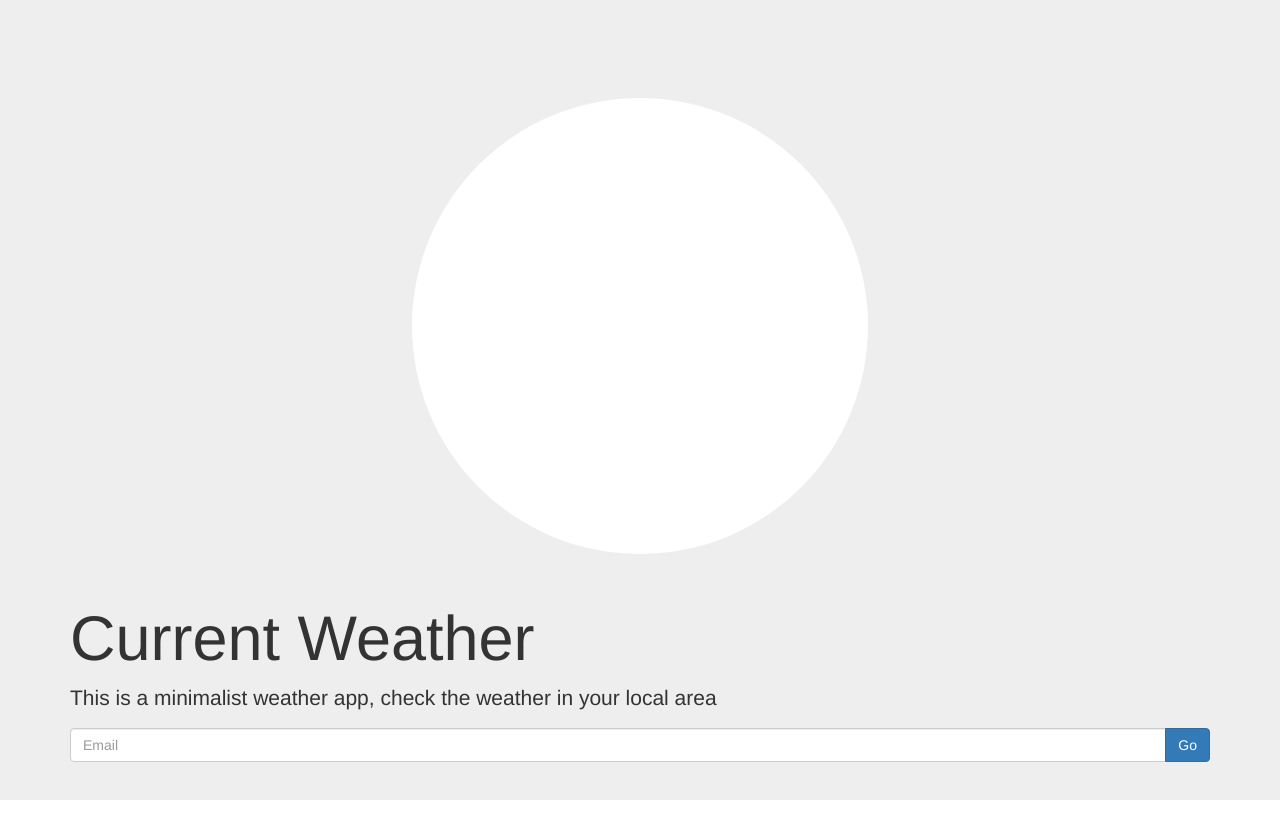
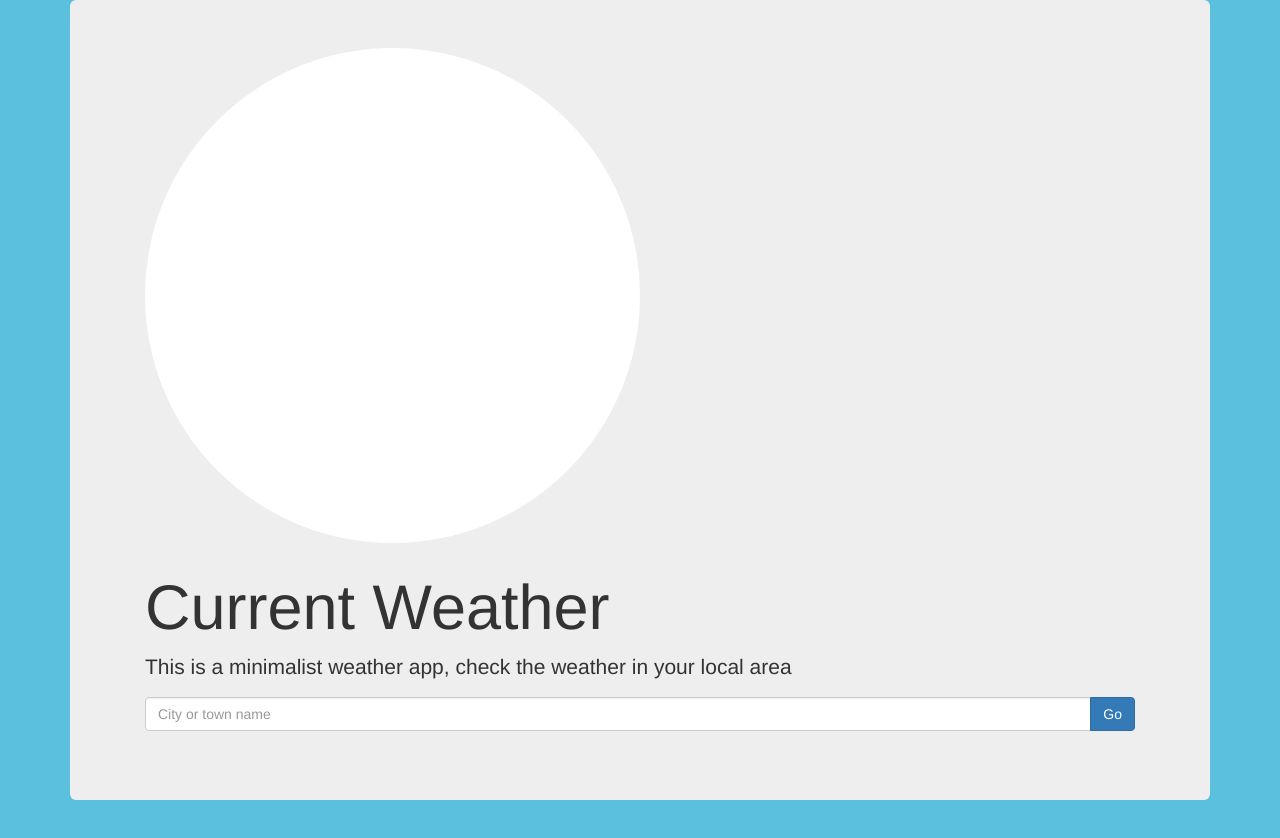
Before and after one commit to glitchybitchy/Weather-App, a plain HTML site: page index.html in a window 1280 px wide. Drawn offline with nearby package versions, Linux system fonts and the light colour scheme; no server answers.

Commit message:
fixed styling issues

```diff
--- a/css/style.css
+++ b/css/style.css
@@ -1,14 +1,36 @@
+body{
+	background-color: #5bc0de;
+}
+
 .jumbotron {
 
 	height: 100vh;
 	width: 100%;
+	padding-bottom: 50px;
 }
 
-.circle{
-	background-color: white;
-	height:auto;
-	width:40%;
-	margin: 50px auto;
-	border-radius: 50%;
-	padding-top: 40%;
+.container{
+	height:100vh;
+	padding-bottom: 48px;
 }
+
+
+.square {
+  position: relative;
+  width: 50%;
+  margin-bottom: 30px;
+}
+
+.square:after {
+  content: "";
+  display: block;
+  padding-bottom: 100%;
+}
+
+.content {
+  position: absolute;
+  width: 100%;
+  height: 100%;
+  background-color: white;
+  border-radius: 50%
+}
--- a/index.html
+++ b/index.html
@@ -19,14 +19,19 @@
   </head>
   <body>
 
+  <div class="container">
 
 	<div class="jumbotron jumbotron-fluid bg-info">
         <div class="container text-sm-center p-t-3">
-        <div class="circle"></div>
+        <div class="square">
+	        <canvas class="content"></canvas>
+        </div>
+
           <h1 class="display-3">Current Weather</h1>
           <p class="lead">This is a minimalist weather app, check the weather in your local area</p>
         <div class="input-group">
-		        <input type="text" class="form-control" placeholder="Email">
+		        <input type="text" class="form-control" placeholder="City or town name">
+
 		        <span class="input-group-btn">
 		          <button class="btn btn-primary" type="button">Go</button>
 
@@ -45,5 +50,6 @@
      <link href="css/style.css" rel="stylesheet">
 
 	<script src="js/main.js" type="text/javascript" charset="utf-8"></script>
+	</div>
   </body>
 </html>
```
Also changed, not shown: main.js (added, +29 -0 lines).
